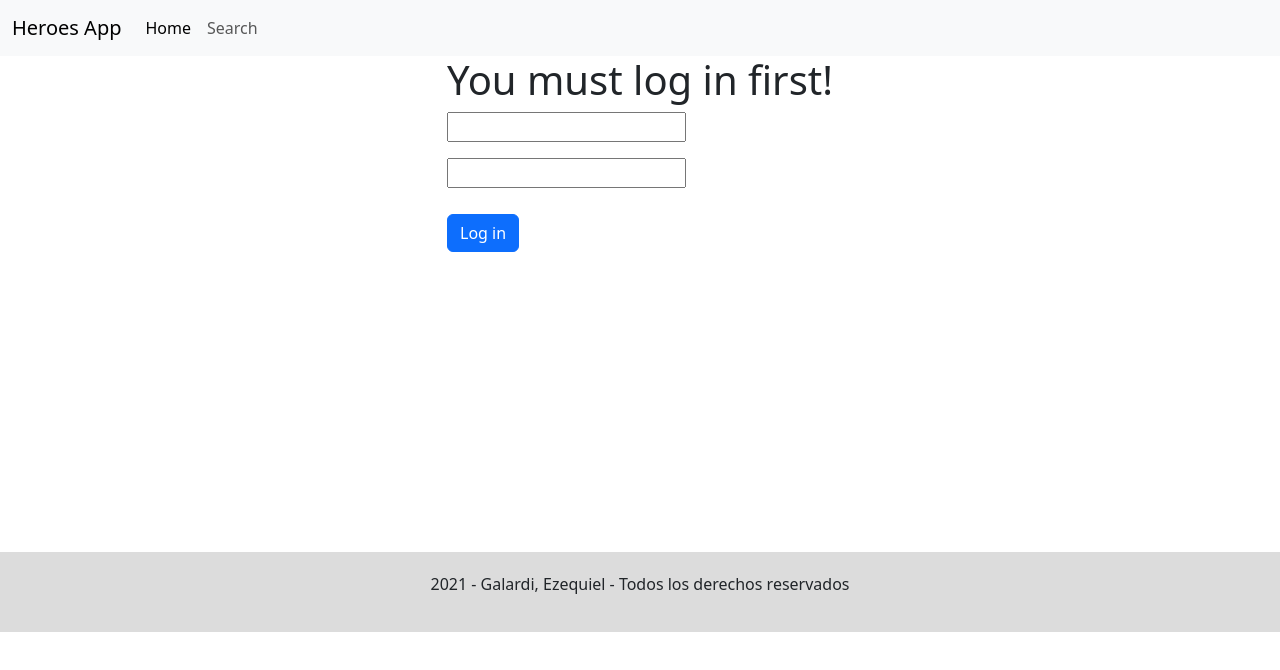
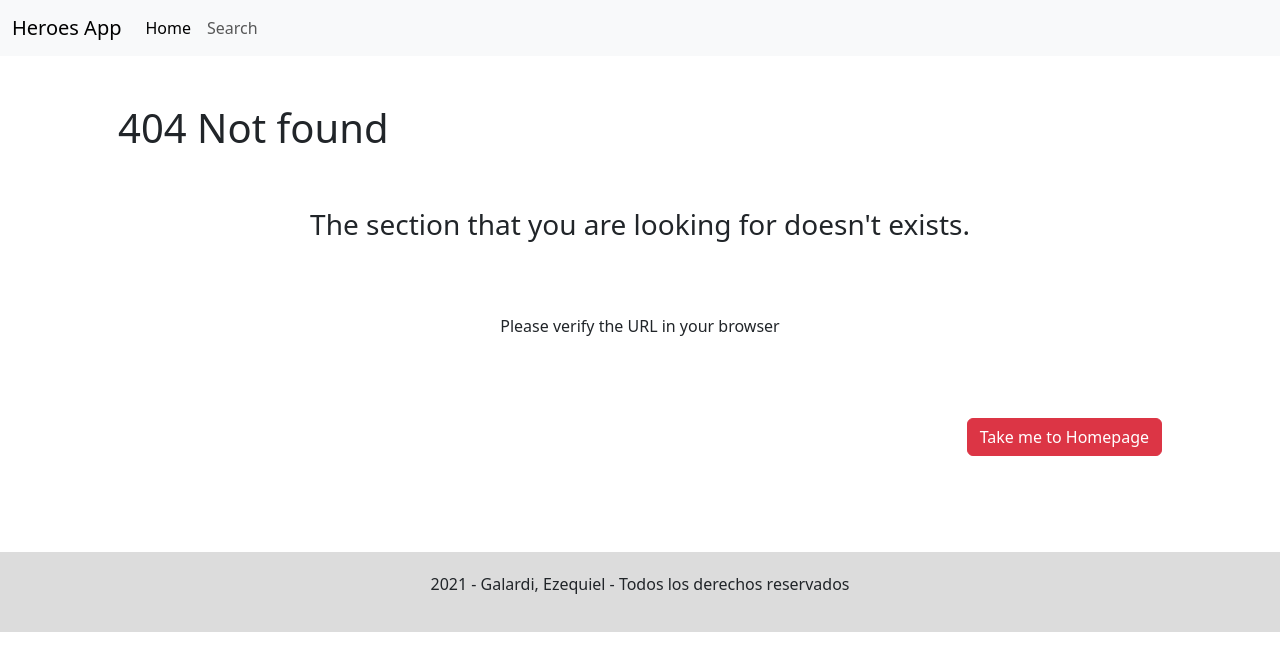
Before and after one commit to eze3769/alkemy-challenge, a React (Create React App) app: page /404 in a window 1280 px wide. Before the commit this address led to /login. Shown: the top 670 px of the page. Built offline with nearby package versions, Linux system fonts and the light colour scheme.

Commit message:
corrected problems generated by using github pages as host

```diff
--- a/package.json
+++ b/package.json
@@ -2,7 +2,6 @@
   "name": "alkemy-challenge",
   "version": "0.1.0",
   "private": true,
-  "homepage":"https://eze3769.github.io/alkemy-challenge",
   "dependencies": {
     "@testing-library/jest-dom": "^5.16.1",
     "@testing-library/react": "^12.1.2",
@@ -18,8 +17,6 @@
     "web-vitals": "^2.1.2"
   },
   "scripts": {
-    "predeploy":"npm run build",
-    "deploy": "gh-pages -d build",
     "start": "react-scripts start",
     "build": "react-scripts build",
     "test": "react-scripts test",
--- a/src/App.js
+++ b/src/App.js
@@ -1,6 +1,6 @@
 import 'bootstrap/dist/css/bootstrap.min.css';
 import './App.css';
-import Router from './router/Router';
+import Router from './hoc/router/Router';
 import HerosContext from './context/HerosContext';
 
 function App() {
--- /dev/null
+++ b/src/components/notFound/NotFound.jsx
@@ -0,0 +1,20 @@
+import { Link } from "react-router-dom"
+
+
+function NotFound() {
+    return (
+        <div className="container p-5">
+            <h1>404 Not found</h1>
+            <h3 className="p-5 text-center">The section that you are looking for doesn't exists.</h3>
+            <p className="p-3 text-center">Please verify the URL in your browser</p>
+            <div className="d-flex justify-content-end">
+                <Link to="/" className="btn btn-danger my-5 text-right">Take me to Homepage</Link>
+            </div>
+
+
+
+        </div>
+    )
+}
+
+export default NotFound
--- a/src/components/powerBar/PowerBar.jsx
+++ b/src/components/powerBar/PowerBar.jsx
@@ -1,20 +1,20 @@
 import "./powerBar.css"
 
 function PowerBar({stats, appearance}) {
-
     return (
         <>
         <div className="powerBar d-flex justify-content-evenly ">
             {   stats
                 ?
+
                 <>
                     <h5>POWERSTATS</h5>
-                    <p>Intelligence: <b>{stats.intelligence}</b></p>
-                    <p>Strength: <b>{stats.strength}</b></p>
-                    <p>Speed: <b>{stats.speed}</b></p>
-                    <p>Durability: <b>{stats.durability}</b></p>
-                    <p>Power: <b>{stats.power}</b></p>
-                    <p>Combat: <b>{stats.combat}</b></p>
+                    <p>Intelligence: <b>{stats.intelligence || 0}</b></p>
+                    <p>Strength: <b>{stats.strength || 0}</b></p>
+                    <p>Speed: <b>{stats.speed || 0}</b></p>
+                    <p>Durability: <b>{stats.durability || 0}</b></p>
+                    <p>Power: <b>{stats.power || 0}</b></p>
+                    <p>Combat: <b>{stats.combat || 0}</b></p>
                 </>
                 :
                 <>
--- a/src/containers/home/Home.jsx
+++ b/src/containers/home/Home.jsx
@@ -12,6 +12,7 @@ function Home() {
 
     const length = heroes.length
     useEffect(() => {
+        if(heroes){
         let [intelligence, strength, speed, durability, power, combat, heightMt, weightKg] = Array(8).fill(0)
 
         heroes.forEach((el)=>{
@@ -52,7 +53,8 @@ function Home() {
             weightKg: Math.floor((weightKg / length))
          }
          setAppareance(appareanceData)
-    }, [heroes])
+        }
+    }, [heroes, length])
 
     return (
         <>
--- a/src/containers/auth/Auth.jsx
+++ b/src/hoc/auth/Auth.jsx
@@ -8,10 +8,15 @@ function Auth({ children }) {
     let location = useLocation()
     navigateMemo = location.pathname
 
+    const existsPath = children.some(el=> el.props.path === location.pathname)
+    if (!existsPath){
+        return <Navigate to="/404" />
+    }
 
     if(!auth){
         return <Navigate to="/login" state={{memory:navigateMemo}}/>
     }
+
     return (
         <Routes>
             {children}
--- a/src/router/Router.jsx
+++ b/src/hoc/router/Router.jsx
@@ -1,18 +1,19 @@
 import {Route, Routes, BrowserRouter} from 'react-router-dom'
-import Auth from '../containers/auth/Auth'
-import Home from '../containers/home/Home'
-import Login from '../components/login/Login'
-import NavBar from '../components/navbar/NavBar'
-import SearchContainer from '../containers/searchContainer/SearchContainer'
-import DetailsContainer from '../containers/detailsContainer/DetailsContainer'
-import Footer from '../components/footer/Footer'
+import Auth from '../auth/Auth'
+import Home from '../../containers/home/Home'
+import Login from '../../components/login/Login'
+import NavBar from '../../components/navbar/NavBar'
+import SearchContainer from '../../containers/searchContainer/SearchContainer'
+import DetailsContainer from '../../containers/detailsContainer/DetailsContainer'
+import Footer from '../../components/footer/Footer'
+import NotFound from '../../components/notFound/NotFound'
 
 function Router() {
     return (
         <BrowserRouter>
             <NavBar/>
             <Routes>
-                <Route path="*" element={
+                <Route path="/*" element={
                     <Auth>
                         <Route path="/" element={<Home/>}/>
                         <Route path="/search" element={<SearchContainer/>}/>
@@ -20,6 +21,7 @@ function Router() {
                     </Auth>
                 } />
                 <Route path="/login" element={<Login/>}/>
+                <Route path="/404" element={<NotFound/>}/>
             </Routes>
             <Footer/>
         </BrowserRouter>
```
